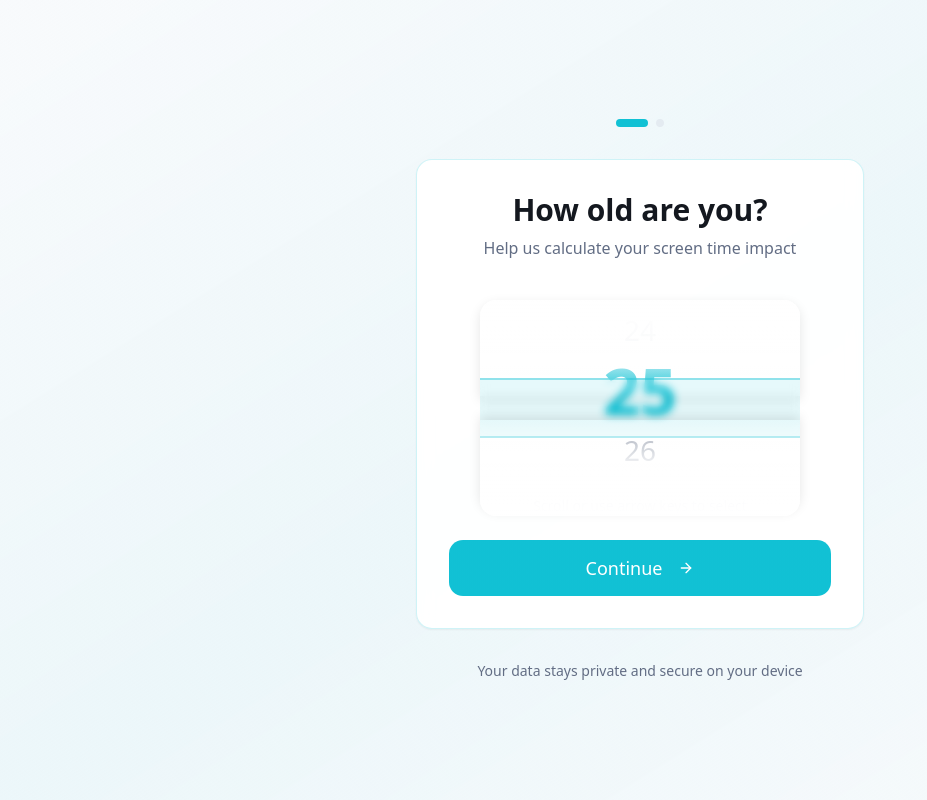
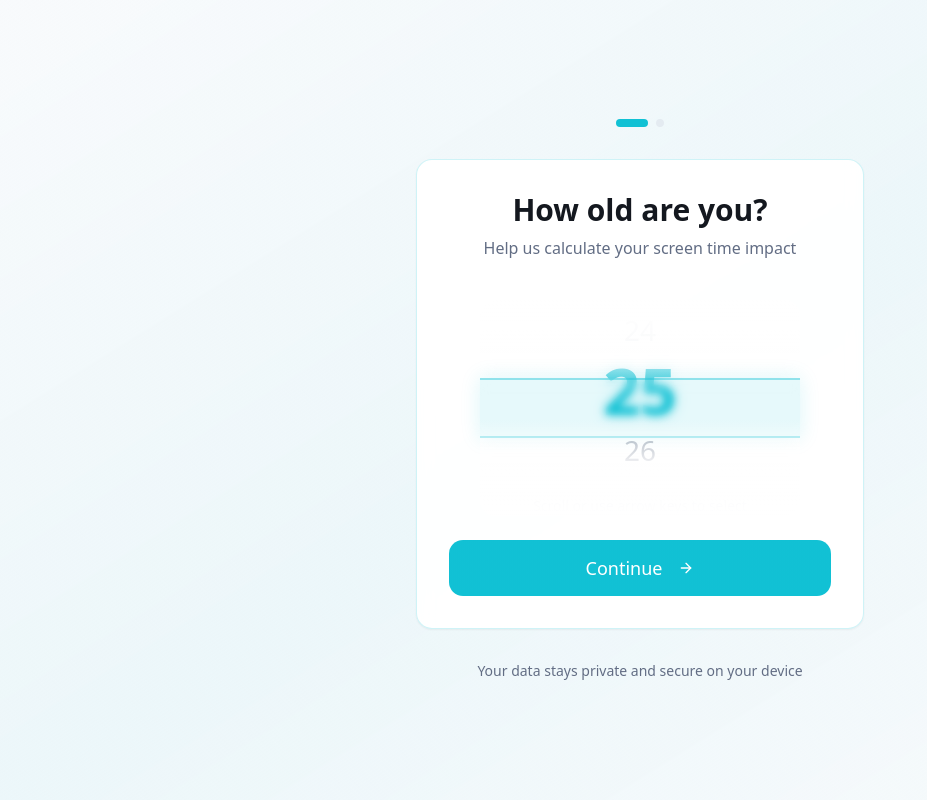
Before and after one commit to MrFarkas1/step-to-screen, a React (Vite) app: page / in a window 1280 px wide. Shown: the whole page, without its empty margins (0-927 px from the left). Built offline with nearby package versions, Linux system fonts and the light colour scheme; the HTML template or start-up script is replaced by a standard one.

Commit message:
Fix age picker alignment

```diff
--- a/src/components/AgePicker.tsx
+++ b/src/components/AgePicker.tsx
@@ -89,12 +89,19 @@ export function AgePicker({ value, onChange, min = 1, max = 85 }: AgePickerProps
   return (
     <div className="relative w-full max-w-xs mx-auto">
       {/* Top fade overlay with stronger gradient */}
-      <div className="absolute top-0 left-0 right-0 h-24 bg-gradient-to-b from-card via-card/95 to-transparent z-10 pointer-events-none rounded-t-lg shadow-[0_4px_12px_rgba(0,0,0,0.1)]" />
+      <div className="absolute top-0 left-0 right-0 h-24 bg-gradient-to-b from-card via-card/95 to-transparent z-10 pointer-events-none rounded-t-lg" />
 
-      {/* Selection indicator with glow effect */}
-      <div className="absolute top-1/2 left-0 right-0 h-[60px] -translate-y-1/2 z-10 pointer-events-none">
+      {/* Selection indicator with glow effect - perfectly centered */}
+      <div
+        className="absolute left-0 right-0 z-10 pointer-events-none"
+        style={{
+          top: '50%',
+          transform: 'translateY(-50%) translateZ(0)',
+          height: `${ITEM_HEIGHT}px`,
+        }}
+      >
         <div className="absolute inset-0 border-y-2 border-primary/40 bg-primary/10 backdrop-blur-sm" />
-        <div className="absolute inset-0 shadow-[0_0_20px_rgba(var(--primary-rgb),0.2)]" />
+        <div className="absolute inset-0 shadow-[0_0_20px_hsl(var(--primary)/0.15)]" style={{ transform: 'translateZ(0)' }} />
       </div>
 
       {/* Scrollable container */}
@@ -112,6 +119,7 @@ export function AgePicker({ value, onChange, min = 1, max = 85 }: AgePickerProps
           paddingTop: `${ITEM_HEIGHT}px`,
           paddingBottom: `${ITEM_HEIGHT}px`,
           scrollBehavior: isScrolling ? "auto" : "smooth",
+          scrollSnapType: 'y mandatory',
         }}
       >
         {ages.map((age) => {
@@ -128,32 +136,42 @@ export function AgePicker({ value, onChange, min = 1, max = 85 }: AgePickerProps
             <div
               key={age}
               className={cn(
-                "snap-center flex items-center justify-center cursor-pointer select-none",
+                "flex items-center justify-center cursor-pointer select-none",
                 "transition-all ease-out",
                 isSelected && !isScrolling ? "duration-300" : "duration-200"
               )}
               style={{
                 height: `${ITEM_HEIGHT}px`,
+                scrollSnapAlign: 'center',
                 opacity: isSelected && !isScrolling ? 1 : opacity,
-                transform: `scale(${isSelected && !isScrolling ? 1.15 : scale})`,
-                fontSize: isSelected && !isScrolling ? "3.5rem" : "2rem",
-                fontWeight: isSelected && !isScrolling ? "700" : "500",
-                color: isSelected && !isScrolling ? "hsl(var(--primary))" : "hsl(var(--muted-foreground))",
-                lineHeight: `${ITEM_HEIGHT}px`,
+                transform: `scale(${isSelected && !isScrolling ? 1.15 : scale}) translateZ(0)`,
               }}
               onClick={() => {
                 onChange(age);
                 scrollToAge(age, true);
               }}
             >
-              {age}
+              <span
+                style={{
+                  fontSize: isSelected && !isScrolling ? "3.5rem" : "2rem",
+                  fontWeight: isSelected && !isScrolling ? "700" : "500",
+                  color: isSelected && !isScrolling ? "hsl(var(--primary))" : "hsl(var(--muted-foreground))",
+                  lineHeight: 1,
+                  display: 'flex',
+                  alignItems: 'center',
+                  justifyContent: 'center',
+                  textShadow: isSelected && !isScrolling ? '0 0 12px hsl(var(--primary)/0.3)' : 'none',
+                }}
+              >
+                {age}
+              </span>
             </div>
           );
         })}
       </div>
 
       {/* Bottom fade overlay with stronger gradient */}
-      <div className="absolute bottom-0 left-0 right-0 h-24 bg-gradient-to-t from-card via-card/95 to-transparent z-10 pointer-events-none rounded-b-lg shadow-[0_-4px_12px_rgba(0,0,0,0.1)]" />
+      <div className="absolute bottom-0 left-0 right-0 h-24 bg-gradient-to-t from-card via-card/95 to-transparent z-10 pointer-events-none rounded-b-lg" />
 
       {/* Instructions */}
       <p className="text-center text-sm text-muted-foreground mt-4">
```
